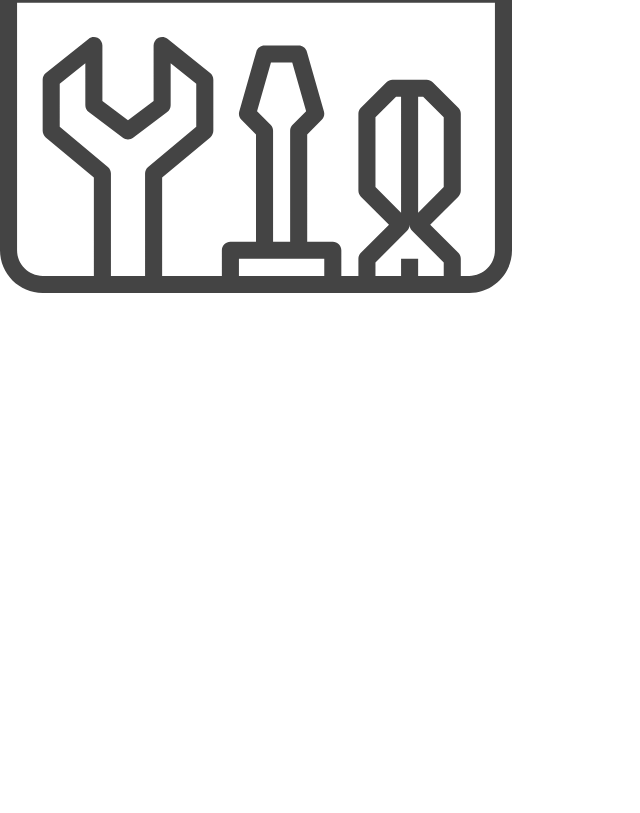
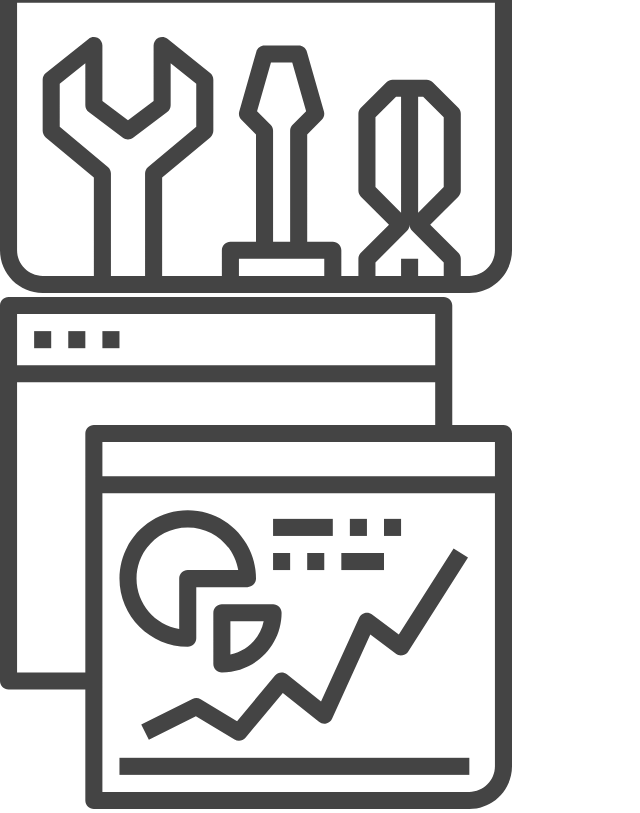
Before and after one commit to Ambrizfernandes/test, a plain HTML site: page index.html in a window 1280 px wide. Shown: the part 2248-3061 px from the top of the page, without its empty margins (0-640 px from the left). Before the commit the page ends 2545 px from the top, so only its background shows below. Drawn offline with Linux system fonts and the light colour scheme.

Commit message:
img lusto

```diff
--- a/index.html
+++ b/index.html
@@ -52,7 +52,9 @@
         <img src="./images/toolbox.svg" alt="">
      </div>
      <div>
-
+        <img src="./images/analytics.svg" alt="">
+     </div>
+    </div>
 
 
 
```
